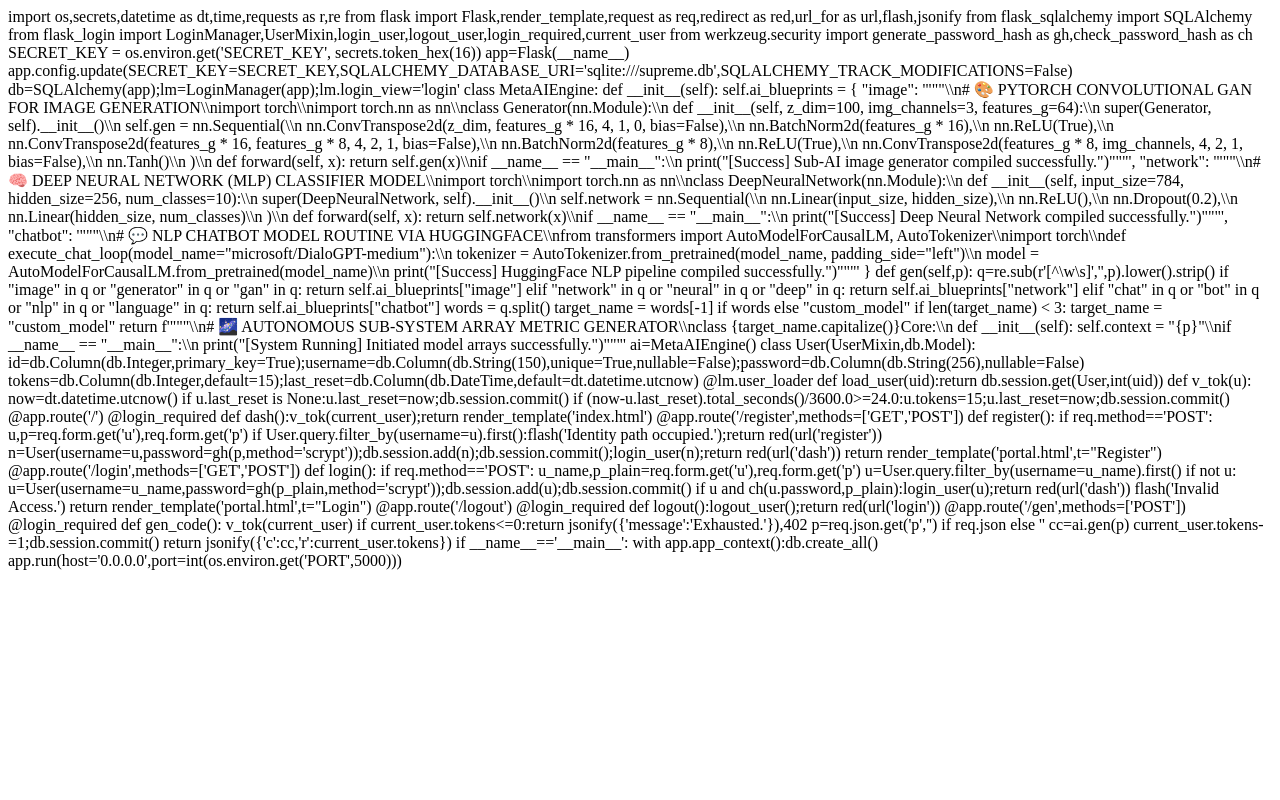
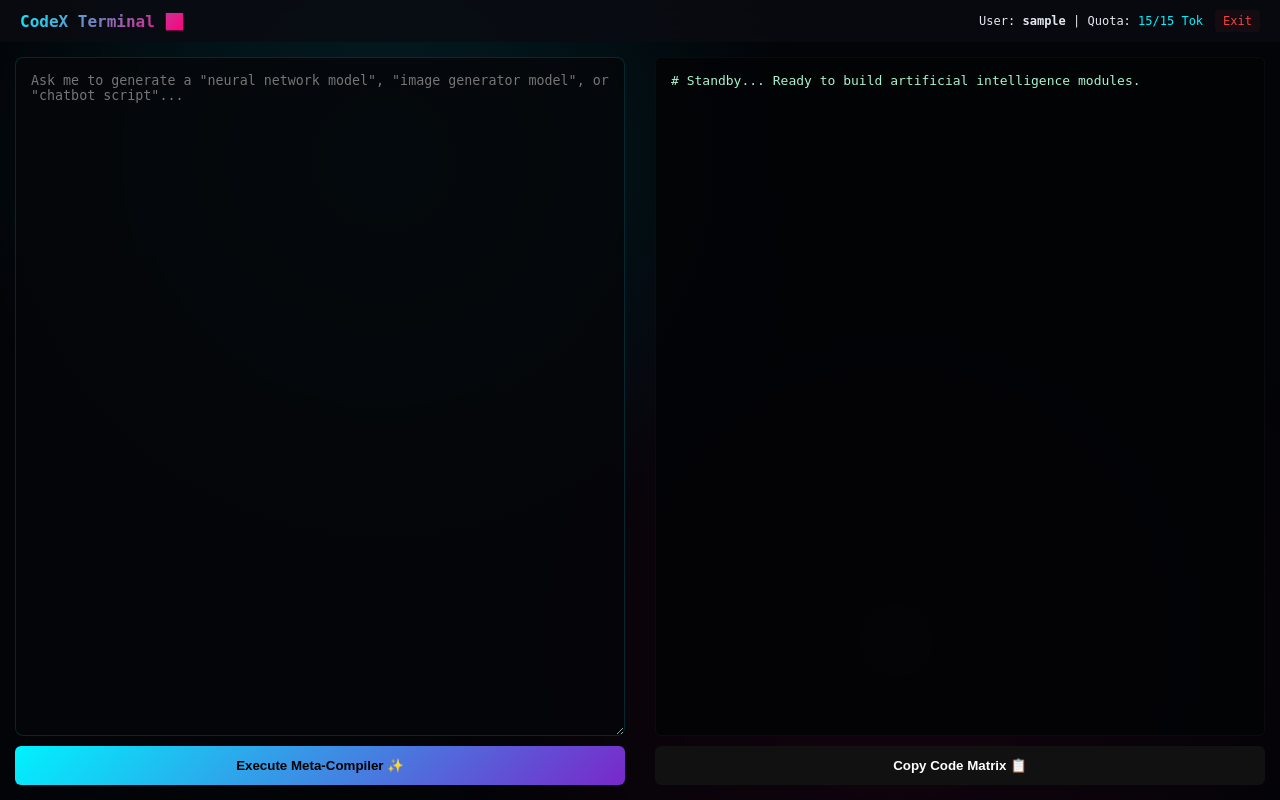
Before and after one commit to arohankushwaha5fdpsmeg-gif/Arohan-code-developer-, a Flask app: page / in a window 1280 px wide. Run offline with Flask 3, Linux system fonts and the light colour scheme; the visitor is signed in with stand-in values (Sample User, id 1).

Commit message:
Refactor index.html to remove backend logic
Removed server-side logic and user authentication from index.html, focusing on the frontend layout and functionality.

```diff
--- a/templates/index.html
+++ b/templates/index.html
@@ -1,83 +1,23 @@
-import os,secrets,datetime as dt,time,requests as r,re
-from flask import Flask,render_template,request as req,redirect as red,url_for as url,flash,jsonify
-from flask_sqlalchemy import SQLAlchemy
-from flask_login import LoginManager,UserMixin,login_user,logout_user,login_required,current_user
-from werkzeug.security import generate_password_hash as gh,check_password_hash as ch
-
-SECRET_KEY = os.environ.get('SECRET_KEY', secrets.token_hex(16))
-
-app=Flask(__name__)
-app.config.update(SECRET_KEY=SECRET_KEY,SQLALCHEMY_DATABASE_URI='sqlite:///supreme.db',SQLALCHEMY_TRACK_MODIFICATIONS=False)
-db=SQLAlchemy(app);lm=LoginManager(app);lm.login_view='login'
-
-class MetaAIEngine:
-    def __init__(self):
-        self.ai_blueprints = {
-            "image": '"""\\n# 🎨 PYTORCH CONVOLUTIONAL GAN FOR IMAGE GENERATION\\nimport torch\\nimport torch.nn as nn\\nclass Generator(nn.Module):\\n    def __init__(self, z_dim=100, img_channels=3, features_g=64):\\n        super(Generator, self).__init__()\\n        self.gen = nn.Sequential(\\n            nn.ConvTranspose2d(z_dim, features_g * 16, 4, 1, 0, bias=False),\\n            nn.BatchNorm2d(features_g * 16),\\n            nn.ReLU(True),\\n            nn.ConvTranspose2d(features_g * 16, features_g * 8, 4, 2, 1, bias=False),\\n            nn.BatchNorm2d(features_g * 8),\\n            nn.ReLU(True),\\n            nn.ConvTranspose2d(features_g * 8, img_channels, 4, 2, 1, bias=False),\\n            nn.Tanh()\\n        )\\n    def forward(self, x): return self.gen(x)\\nif __name__ == "__main__":\\n    print("[Success] Sub-AI image generator compiled successfully.")"""',
-            "network": '"""\\n# 🧠 DEEP NEURAL NETWORK (MLP) CLASSIFIER MODEL\\nimport torch\\nimport torch.nn as nn\\nclass DeepNeuralNetwork(nn.Module):\\n    def __init__(self, input_size=784, hidden_size=256, num_classes=10):\\n        super(DeepNeuralNetwork, self).__init__()\\n        self.network = nn.Sequential(\\n            nn.Linear(input_size, hidden_size),\\n            nn.ReLU(),\\n            nn.Dropout(0.2),\\n            nn.Linear(hidden_size, num_classes)\\n        )\\n    def forward(self, x): return self.network(x)\\nif __name__ == "__main__":\\n    print("[Success] Deep Neural Network compiled successfully.")"""',
-            "chatbot": '"""\\n# 💬 NLP CHATBOT MODEL ROUTINE VIA HUGGINGFACE\\nfrom transformers import AutoModelForCausalLM, AutoTokenizer\\nimport torch\\ndef execute_chat_loop(model_name="microsoft/DialoGPT-medium"):\\n    tokenizer = AutoTokenizer.from_pretrained(model_name, padding_side="left")\\n    model = AutoModelForCausalLM.from_pretrained(model_name)\\n    print("[Success] HuggingFace NLP pipeline compiled successfully.")"""'
-        }
-    def gen(self,p):
-        q=re.sub(r'[^\w\s]','',p).lower().strip()
-        if "image" in q or "generator" in q or "gan" in q: return self.ai_blueprints["image"]
-        elif "network" in q or "neural" in q or "deep" in q: return self.ai_blueprints["network"]
-        elif "chat" in q or "bot" in q or "nlp" in q or "language" in q: return self.ai_blueprints["chatbot"]
-        words = q.split()
-        target_name = words[-1] if words else "custom_model"
-        if len(target_name) < 3: target_name = "custom_model"
-        return f'"""\\n# 🌌 AUTONOMOUS SUB-SYSTEM ARRAY METRIC GENERATOR\\nclass {target_name.capitalize()}Core:\\n    def __init__(self): self.context = "{p}"\\nif __name__ == "__main__":\\n    print("[System Running] Initiated model arrays successfully.")"""'
-
-ai=MetaAIEngine()
-
-class User(UserMixin,db.Model):
-    id=db.Column(db.Integer,primary_key=True);username=db.Column(db.String(150),unique=True,nullable=False);password=db.Column(db.String(256),nullable=False)
-    tokens=db.Column(db.Integer,default=15);last_reset=db.Column(db.DateTime,default=dt.datetime.utcnow)
-
-@lm.user_loader
-def load_user(uid):return db.session.get(User,int(uid))
-
-def v_tok(u):
-    now=dt.datetime.utcnow()
-    if u.last_reset is None:u.last_reset=now;db.session.commit()
-    if (now-u.last_reset).total_seconds()/3600.0>=24.0:u.tokens=15;u.last_reset=now;db.session.commit()
-
-@app.route('/')
-@login_required
-def dash():v_tok(current_user);return render_template('index.html')
-
-@app.route('/register',methods=['GET','POST'])
-def register():
-    if req.method=='POST':
-        u,p=req.form.get('u'),req.form.get('p')
-        if User.query.filter_by(username=u).first():flash('Identity path occupied.');return red(url('register'))
-        n=User(username=u,password=gh(p,method='scrypt'));db.session.add(n);db.session.commit();login_user(n);return red(url('dash'))
-    return render_template('portal.html',t="Register")
-
-@app.route('/login',methods=['GET','POST'])
-def login():
-    if req.method=='POST':
-        u_name,p_plain=req.form.get('u'),req.form.get('p')
-        u=User.query.filter_by(username=u_name).first()
-        if not u:
-            u=User(username=u_name,password=gh(p_plain,method='scrypt'));db.session.add(u);db.session.commit()
-        if u and ch(u.password,p_plain):login_user(u);return red(url('dash'))
-        flash('Invalid Access.')
-    return render_template('portal.html',t="Login")
-
-@app.route('/logout')
-@login_required
-def logout():logout_user();return red(url('login'))
-
-@app.route('/gen',methods=['POST'])
-@login_required
-def gen_code():
-    v_tok(current_user)
-    if current_user.tokens<=0:return jsonify({'message':'Exhausted.'}),402
-    p=req.json.get('p','') if req.json else ''
-    cc=ai.gen(p)
-    current_user.tokens-=1;db.session.commit()
-    return jsonify({'c':cc,'r':current_user.tokens})
-
-if __name__=='__main__':
-    with app.app_context():db.create_all()
-    app.run(host='0.0.0.0',port=int(os.environ.get('PORT',5000)))
+<!DOCTYPE html><html><head><meta charset='UTF-8'><title>CodeX AI</title><style>
+:root{--bg:#030408;--panel:rgba(10,12,18,0.8);--neon:#00f2fe;--p:#ff007a;--t:#e2e8f0;}
+body{font-family:monospace;background:var(--bg);color:var(--t);margin:0;height:100vh;display:flex;flex-direction:column;overflow:hidden;position:relative;}
+body::before{content:'';position:absolute;top:0;left:0;width:100%;height:100%;background:radial-gradient(circle at 30% 20%,rgba(0,242,254,0.12) 0%,transparent 40%),radial-gradient(circle at 70% 80%,rgba(255,0,122,0.08) 0%,transparent 45%);z-index:-1;animation:pulse 8s infinite alternate;}
+@keyframes pulse{0%{opacity:0.7;}100%{opacity:1;}}
+header{background:var(--panel);backdrop-filter:blur(20px);padding:10px 20px;display:flex;justify-content:space-between;align-items:center;}
+.b{font-weight:700;font-size:16px;background:linear-gradient(135deg,var(--neon),var(--p));-webkit-background-clip:text;-webkit-text-fill-color:transparent;}
+.w{display:flex;flex:1;height:calc(100vh - 55px);}.l,.r{flex:1;display:flex;flex-direction:column;padding:15px;box-sizing:border-box;}
+textarea{flex:1;padding:15px;background:rgba(5,6,10,0.85);color:#34d399;border:1px solid rgba(0,242,254,0.15);border-radius:8px;outline:none;font-family:inherit;}
+button{padding:12px;background:linear-gradient(135deg,var(--neon),#7928ca);border:none;font-weight:700;border-radius:6px;cursor:pointer;}
+pre{flex:1;margin:0;background:rgba(3,4,6,0.9);padding:15px;color:#a7f3d0;overflow:auto;border-radius:6px;white-space:pre-wrap;border:1px solid rgba(255,255,255,0.03);}
+.lo{color:#ef4444;text-decoration:none;font-size:12px;padding:4px 8px;background:rgba(239,68,68,0.05);border-radius:4px;}
+</style></head><body><header><div class='b'>CodeX Terminal 🌌</div><div style='display:flex;align-items:center;gap:12px;'><div style='font-size:12px;'>User: <b>{{current_user.username}}</b> | Quota: <span style='color:var(--neon);'><span id='tc'>{{current_user.tokens}}</span>/15 Tok</span></div><a href='/logout' class='lo'>Exit</a></div></header>
+<div class='w'><div class='l'><textarea id='p' placeholder='Ask me to generate a "neural network model", "image generator model", or "chatbot script"...'></textarea>
+<button onclick='g()' style='margin-top:10px;'>Execute Meta-Compiler ✨</button></div>
+<div class='r'><pre id='o'># Standby... Ready to build artificial intelligence modules.</pre>
+<button onclick='cp()' style='margin-top:10px;background:#111;color:#fff;'>Copy Code Matrix 📋</button></div></div>
+<script>
+document.getElementById('p').addEventListener('keydown',function(e){if(e.key==='Enter'&&!e.shiftKey){e.preventDefault();g();}});
+function g(){const p=document.getElementById('p').value;if(!p.trim())return;const o=document.getElementById('o');o.innerText="# Initiating Meta-AI compilation scripts...\\n# Assembling deep learning parameters...";
+fetch('/gen',{method:'POST',headers:{'Content-Type':'application/json'},body:JSON.stringify({p:p})}).then(r=>r.json()).then(d=>{if(d.c){o.innerText=d.c;const s=document.getElementById('tc');if(s)s.innerText=d.r;}});}
+function cp(){navigator.clipboard.writeText(document.getElementById('o').innerText);alert('AI Code Block Copied!');}
+</script></body></html>
```
